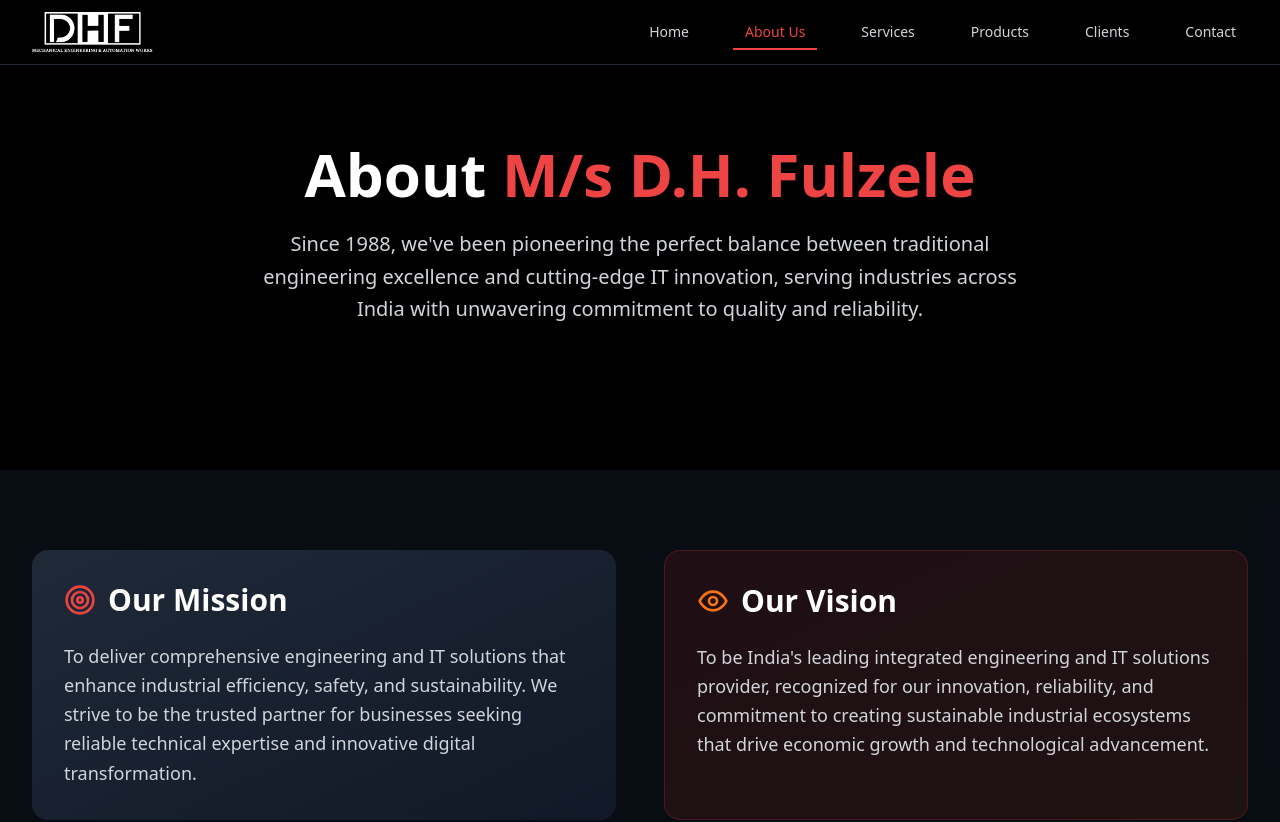
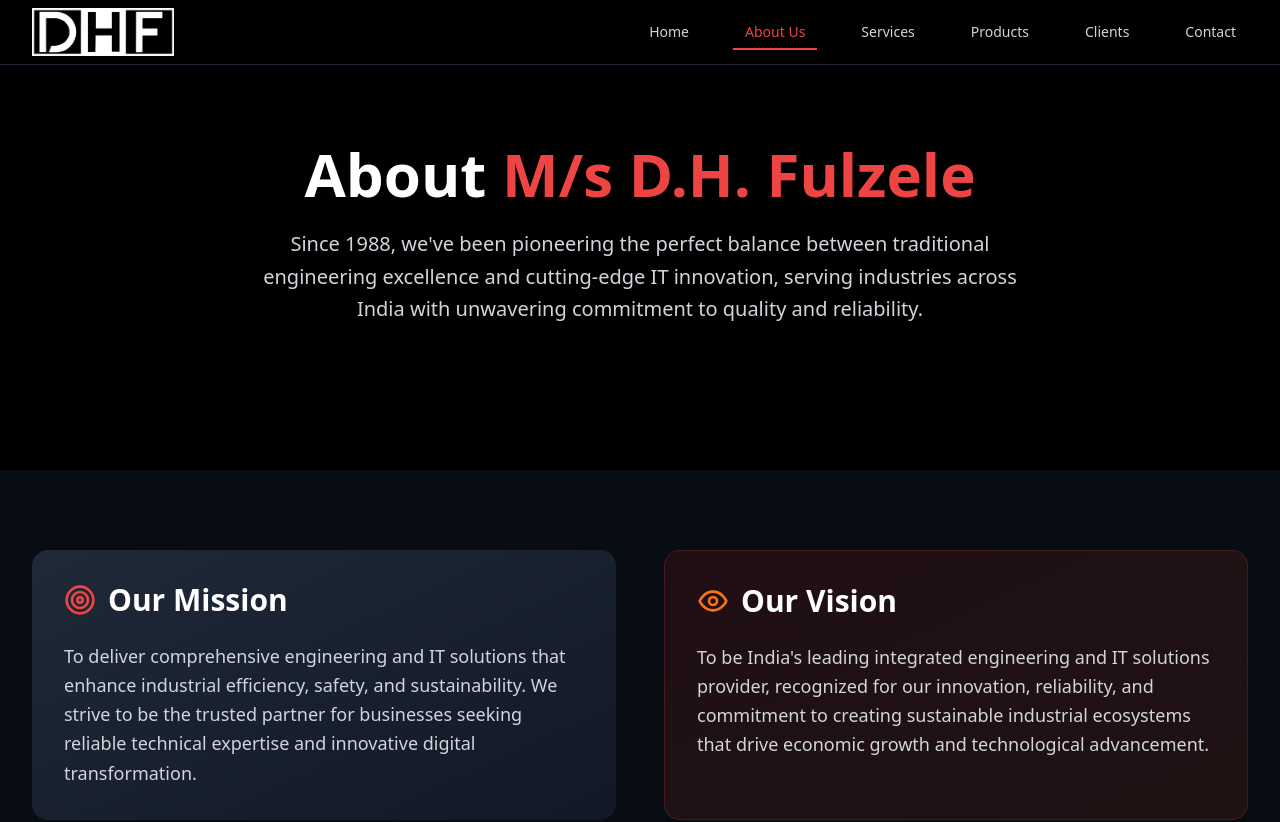
Before and after one commit to Vedantghole06/dhf-techs, a React (Vite) app: page /about in a window 1280 px wide. Shown: the top 822 px of the page. Built offline with nearby package versions, Linux system fonts and the light colour scheme.

Commit message:
change header logo

```diff
--- a/src/components/Header.tsx
+++ b/src/components/Header.tsx
@@ -2,7 +2,7 @@
 import { motion } from 'framer-motion';
 import { useNavigate, useLocation } from 'react-router-dom';
 import { Menu, X } from 'lucide-react';
-import Logo from '../assets/logo.png';
+import Logo from '../../public/logo_new.png';
 
 const Header = () => {
   const [isMenuOpen, setIsMenuOpen] = useState(false);
@@ -38,7 +38,7 @@
             className="flex items-center space-x-2 cursor-pointer"
             onClick={() => handleNavigation('/')}
           >
-            <img className='h-10' src={Logo} alt="D.H. Fulzele Logo" />
+            <img className='h-12' src={Logo} alt="D.H. Fulzele Logo" />
           </motion.div>
 
           {/* Desktop Navigation */}
--- a/src/components/Services.tsx
+++ b/src/components/Services.tsx
@@ -9,8 +9,6 @@
 } from 'lucide-react';
 
 gsap.registerPlugin(ScrollTrigger);
-
-
 
 const Services = () => {
   const navigate = useNavigate();
```
Also changed, not shown: public/logo_new.png (added).
